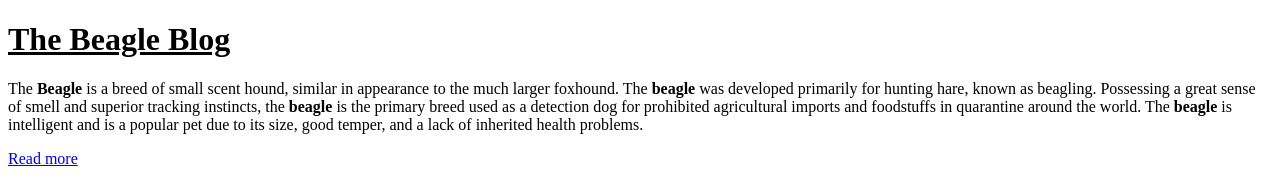
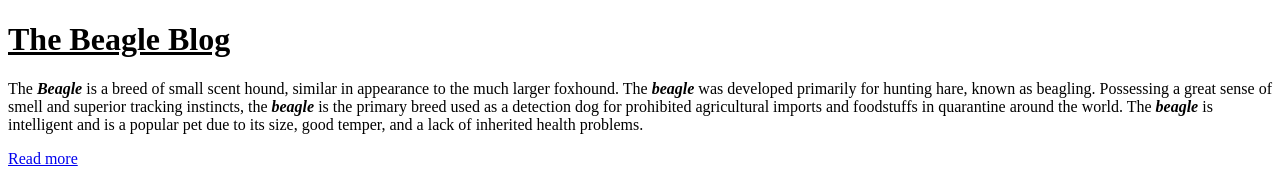
Before and after one commit to pappukr3631/AccioJob-April-F1-Contest1, a plain HTML site: page index.html in a window 1280 px wide. Shown: the top 186 px of the page. Drawn offline with Linux system fonts and the light colour scheme.

Commit message:
first contest- HTML only

```diff
--- a/index.html
+++ b/index.html
@@ -11,7 +11,7 @@
 <body>
     <div>
         <h1><u>The Beagle Blog</u></h1>
-        <p>The <b>Beagle</b> is a breed of small scent hound, similar in appearance to the much larger foxhound. The <b>beagle</b> was developed primarily for hunting hare, known as beagling. Possessing a great sense of smell and superior tracking instincts, the <b>beagle</b> is the primary breed used as a detection dog for prohibited agricultural imports and foodstuffs in quarantine around the world. The <b>beagle</b> is intelligent and is a popular pet due to its size, good temper, and a lack of inherited health problems.</p>
+        <p>The <b><i>Beagle</i></b> is a breed of small scent hound, similar in appearance to the much larger foxhound. The <b><i>beagle</i></b> was developed primarily for hunting hare, known as beagling. Possessing a great sense of smell and superior tracking instincts, the <b><i>beagle</i></b> is the primary breed used as a detection dog for prohibited agricultural imports and foodstuffs in quarantine around the world. The <b><i>beagle</i></b> is intelligent and is a popular pet due to its size, good temper, and a lack of inherited health problems.</p>
         <a href="https://en.wikipedia.org/wiki/Beagle" target="_blank">Read more</a>
     </div>
     <div>
```
